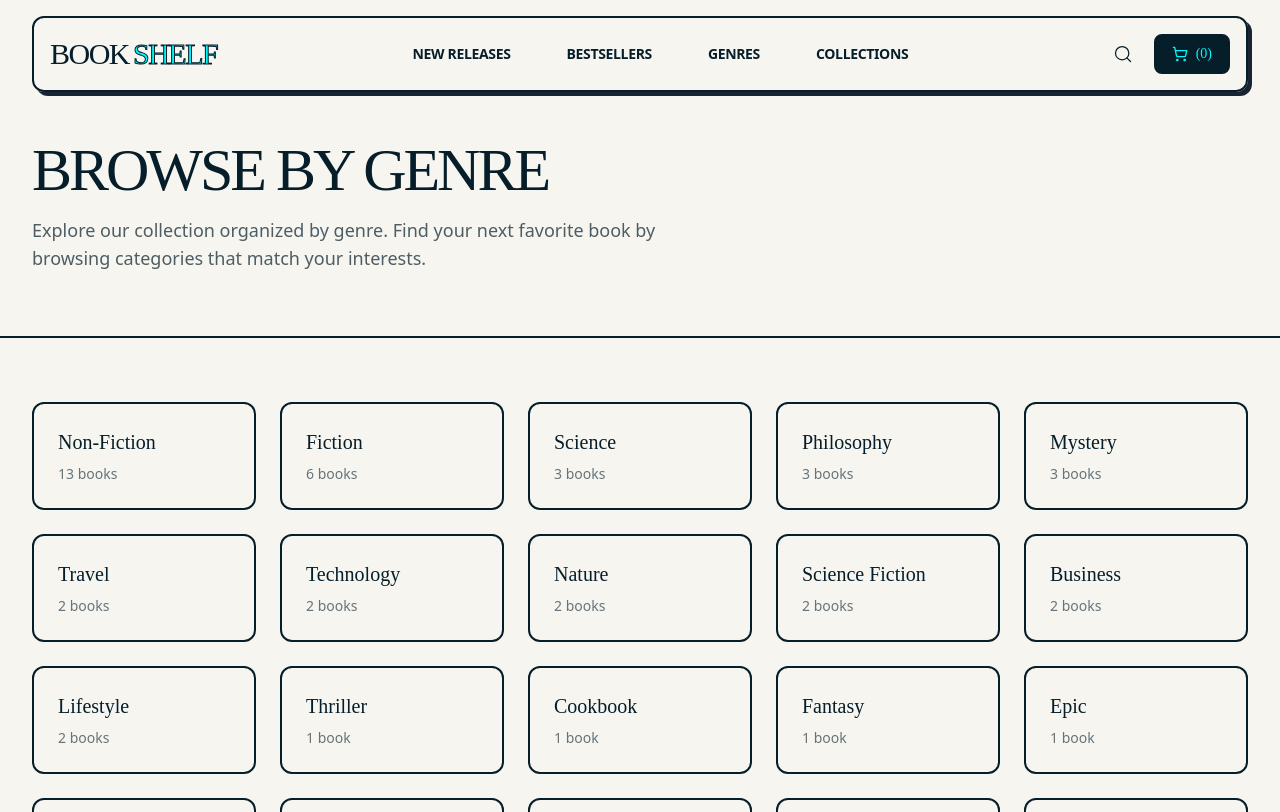
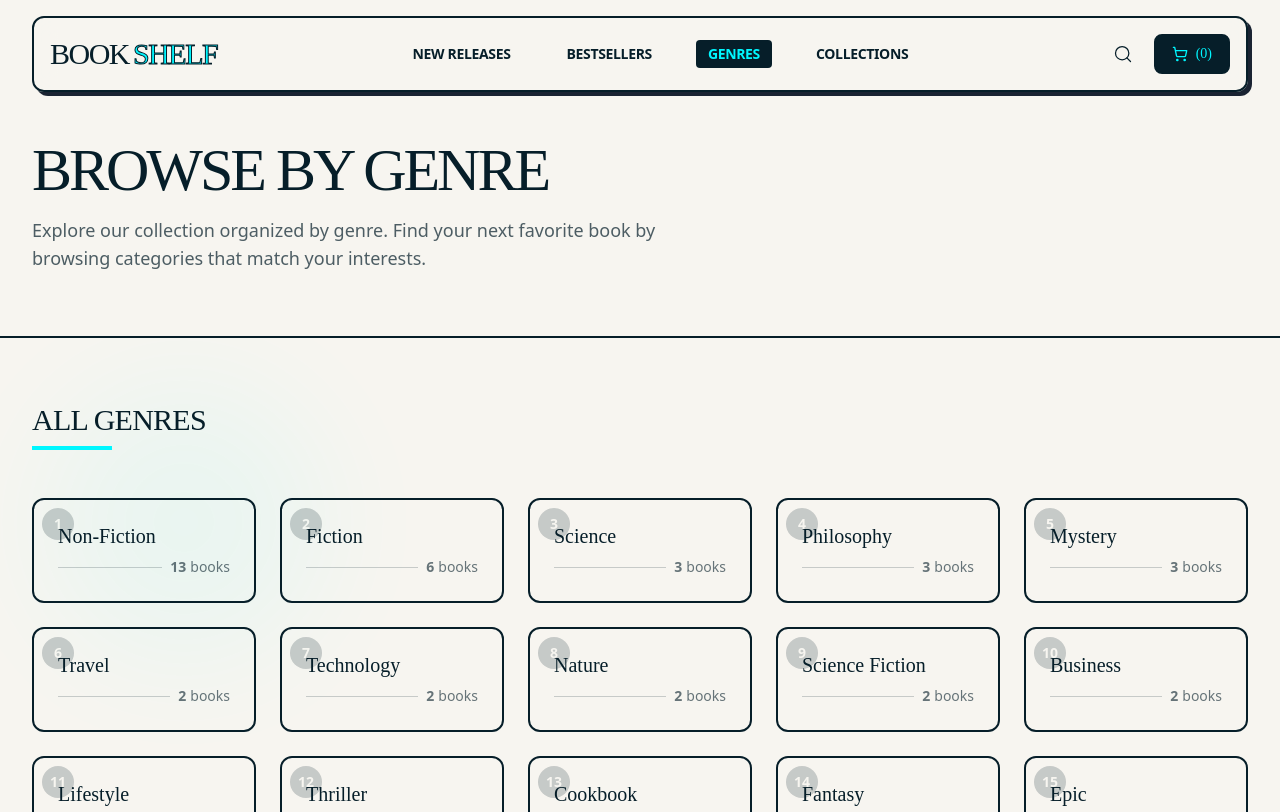
Before and after one commit to JaimeenMakavana/books-collections, a Next.js app: page /genre in a window 1280 px wide. Shown: the top 812 px of the page. Built offline with nearby package versions, Linux system fonts and the light colour scheme; a web font is replaced by a local one.

Commit message:
Refactor component imports and improve text formatting across Best Sellers, Genre, and Releases pages. Updated Navigation to highlight active links and enhanced ReleasesGrid with improved pagination and sorting functionality.

```diff
--- a/src/app/genre/page.tsx
+++ b/src/app/genre/page.tsx
@@ -1,12 +1,13 @@
-import type { Metadata } from 'next';
-import Link from 'next/link';
-import Navigation from '@/components/home/Navigation';
-import Footer from '@/components/home/Footer';
-import { releases } from '@/data/releases';
+import type { Metadata } from "next";
+import Link from "next/link";
+import Navigation from "@/components/home/Navigation";
+import Footer from "@/components/home/Footer";
+import { releases } from "@/data/releases";
 
 export const metadata: Metadata = {
-  title: 'Browse by Genre | Bookshelf',
-  description: 'Explore books by genre. Browse our collection organized by categories including Fiction, Non-Fiction, Science, Technology, and more.',
+  title: "Browse by Genre | Bookshelf",
+  description:
+    "Explore books by genre. Browse our collection organized by categories including Fiction, Non-Fiction, Science, Technology, and more.",
 };
 
 // Get all unique genres with book counts
@@ -25,7 +26,7 @@ function getAllGenres() {
 
 // Convert genre name to URL slug
 function genreToSlug(genre: string): string {
-  return genre.toLowerCase().replace(/\s+/g, '-');
+  return genre.toLowerCase().replace(/\s+/g, "-");
 }
 
 export default function GenresPage() {
@@ -42,28 +43,80 @@ export default function GenresPage() {
               BROWSE BY GENRE
             </h1>
             <p className="text-base sm:text-lg opacity-70 max-w-2xl">
-              Explore our collection organized by genre. Find your next favorite book by browsing categories that match
-              your interests.
+              Explore our collection organized by genre. Find your next favorite
+              book by browsing categories that match your interests.
             </p>
           </div>
         </section>
 
         {/* Genres Grid */}
-        <section className="py-8 sm:py-12 md:py-16">
-          <div className="max-w-7xl mx-auto px-4 sm:px-6 md:px-8">
+        {/* Genres Grid */}
+        <section className="py-8 sm:py-12 md:py-16 relative">
+          {/* Decorative background elements */}
+          <div className="absolute inset-0 overflow-hidden pointer-events-none opacity-5">
+            <div className="absolute top-10 left-10 w-72 h-72 bg-[var(--color-accent)] rounded-full blur-3xl"></div>
+            <div className="absolute bottom-20 right-20 w-96 h-96 bg-[var(--color-ink)] rounded-full blur-3xl"></div>
+          </div>
+
+          <div className="max-w-7xl mx-auto px-4 sm:px-6 md:px-8 relative">
+            {/* Section title */}
+            <div className="mb-8 sm:mb-12">
+              <h2 className="font-display text-2xl sm:text-3xl tracking-tight mb-2 inline-block">
+                ALL GENRES
+              </h2>
+              <div className="h-1 w-20 bg-[var(--color-accent)]"></div>
+            </div>
+
             <div className="grid grid-cols-2 sm:grid-cols-3 md:grid-cols-4 lg:grid-cols-5 gap-4 sm:gap-6">
-              {genres.map(({ genre, count }) => (
+              {genres.map(({ genre, count }, index) => (
                 <Link
                   key={genre}
                   href={`/genre/${genreToSlug(genre)}`}
-                  className="border-2 border-[var(--color-ink)] rounded-xl p-4 sm:p-6 hover:shadow-[var(--shadow-hard)] hover:bg-[var(--color-accent)] transition-all group"
+                  className="relative border-2 border-[var(--color-ink)] rounded-xl p-4 sm:p-6 hover:shadow-[var(--shadow-hard)] hover:bg-[var(--color-accent)] transition-all duration-300 group overflow-hidden"
+                  style={{
+                    animationDelay: `${index * 30}ms`,
+                  }}
                 >
-                  <h3 className="font-display text-lg sm:text-xl mb-2 group-hover:text-[var(--color-ink)] transition-colors">
-                    {genre}
-                  </h3>
-                  <p className="text-sm opacity-60">
-                    {count} {count === 1 ? 'book' : 'books'}
-                  </p>
+                  {/* Decorative corner accent */}
+                  <div className="absolute top-0 right-0 w-12 h-12 border-t-2 border-r-2 border-[var(--color-accent)] opacity-0 group-hover:opacity-100 transition-opacity duration-300 rounded-tr-xl"></div>
+                  <div className="absolute bottom-0 left-0 w-12 h-12 border-b-2 border-l-2 border-[var(--color-accent)] opacity-0 group-hover:opacity-100 transition-opacity duration-300 rounded-bl-xl"></div>
+
+                  {/* Number badge */}
+                  <div className="absolute top-2 left-2 w-6 h-6 sm:w-8 sm:h-8 bg-[var(--color-ink)] text-[var(--color-paper)] rounded-full flex items-center justify-center text-xs sm:text-sm font-bold opacity-20 group-hover:opacity-100 transition-opacity">
+                    {index + 1}
+                  </div>
+
+                  <div className="relative">
+                    <h3 className="font-display text-lg sm:text-xl mb-2 group-hover:text-[var(--color-ink)] transition-colors leading-tight">
+                      {genre}
+                    </h3>
+
+                    {/* Book count with icon */}
+                    <div className="flex items-center gap-2">
+                      <div className="flex-1 h-px bg-[var(--color-ink)] opacity-20"></div>
+                      <p className="text-sm opacity-60 group-hover:opacity-100 transition-opacity flex items-center gap-1">
+                        <span className="font-bold">{count}</span>
+                        <span>{count === 1 ? "book" : "books"}</span>
+                      </p>
+                    </div>
+
+                    {/* Hover arrow indicator */}
+                    <div className="absolute -right-2 top-1/2 -translate-y-1/2 opacity-0 group-hover:opacity-100 group-hover:right-0 transition-all duration-300">
+                      <svg
+                        className="w-5 h-5"
+                        fill="none"
+                        stroke="currentColor"
+                        viewBox="0 0 24 24"
+                      >
+                        <path
+                          strokeLinecap="round"
+                          strokeLinejoin="round"
+                          strokeWidth={2}
+                          d="M9 5l7 7-7 7"
+                        />
+                      </svg>
+                    </div>
+                  </div>
                 </Link>
               ))}
             </div>
--- a/src/components/home/Navigation.tsx
+++ b/src/components/home/Navigation.tsx
@@ -3,14 +3,32 @@
 import { Menu, Search, ShoppingCart } from 'lucide-react';
 import { useEffect } from 'react';
 import Link from 'next/link';
+import { usePathname } from 'next/navigation';
 import { useCart } from '@/contexts/CartContext';
 
 export default function Navigation() {
   const { itemCount } = useCart();
+  const pathname = usePathname();
 
   useEffect(() => {
     // Initialize Lucide icons if needed
   }, []);
+
+  // Helper function to check if a link is active
+  const isActive = (href: string) => {
+    if (href === '/') {
+      return pathname === '/';
+    }
+    // For genre routes, check if pathname starts with /genre
+    if (href === '/genre') {
+      return pathname.startsWith('/genre');
+    }
+    return pathname.startsWith(href);
+  };
+
+  // Active link styles
+  const activeLinkClass = "text-[var(--color-accent)] bg-[var(--color-ink)] px-3 py-1 rounded transition-colors";
+  const inactiveLinkClass = "hover:text-[var(--color-accent)] hover:bg-[var(--color-ink)] px-3 py-1 rounded transition-colors";
 
   return (
     <nav className="sticky top-2 sm:top-4 z-50 px-3 sm:px-4 md:px-8">
@@ -27,10 +45,10 @@ export default function Navigation() {
 
         {/* Desktop Links */}
         <div className="hidden md:flex items-center gap-6 lg:gap-8 font-semibold text-sm tracking-tight">
-          <Link href="/releases" className="hover:text-[var(--color-accent)] hover:bg-[var(--color-ink)] px-3 py-1 rounded transition-colors">NEW RELEASES</Link>
-          <Link href="/best-sellers" className="hover:text-[var(--color-accent)] hover:bg-[var(--color-ink)] px-3 py-1 rounded transition-colors">BESTSELLERS</Link>
-          <Link href="/genre" className="hover:text-[var(--color-accent)] hover:bg-[var(--color-ink)] px-3 py-1 rounded transition-colors">GENRES</Link>
-          <Link href="/collections" className="hover:text-[var(--color-accent)] hover:bg-[var(--color-ink)] px-3 py-1 rounded transition-colors">COLLECTIONS</Link>
+          <Link href="/releases" className={isActive('/releases') ? activeLinkClass : inactiveLinkClass}>NEW RELEASES</Link>
+          <Link href="/best-sellers" className={isActive('/best-sellers') ? activeLinkClass : inactiveLinkClass}>BESTSELLERS</Link>
+          <Link href="/genre" className={isActive('/genre') ? activeLinkClass : inactiveLinkClass}>GENRES</Link>
+          <Link href="/collections" className={isActive('/collections') ? activeLinkClass : inactiveLinkClass}>COLLECTIONS</Link>
         </div>
 
         {/* Actions */}
```
Also changed, not shown: src/app/best-sellers/page.tsx (+11 -9 lines), src/app/releases/page.tsx (+11 -9 lines), src/components/releases/BookCard.tsx (+38 -20 lines), src/components/releases/ReleasesGrid.tsx (+67 -33 lines).
